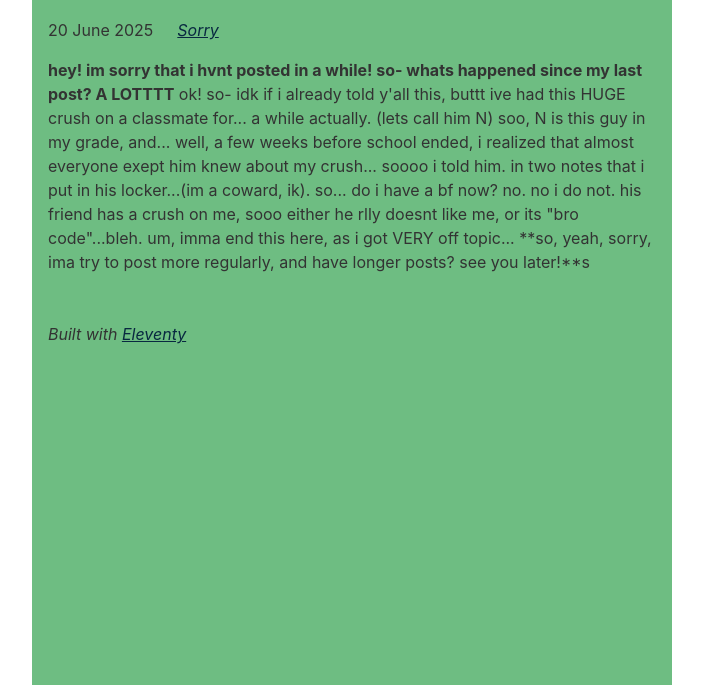
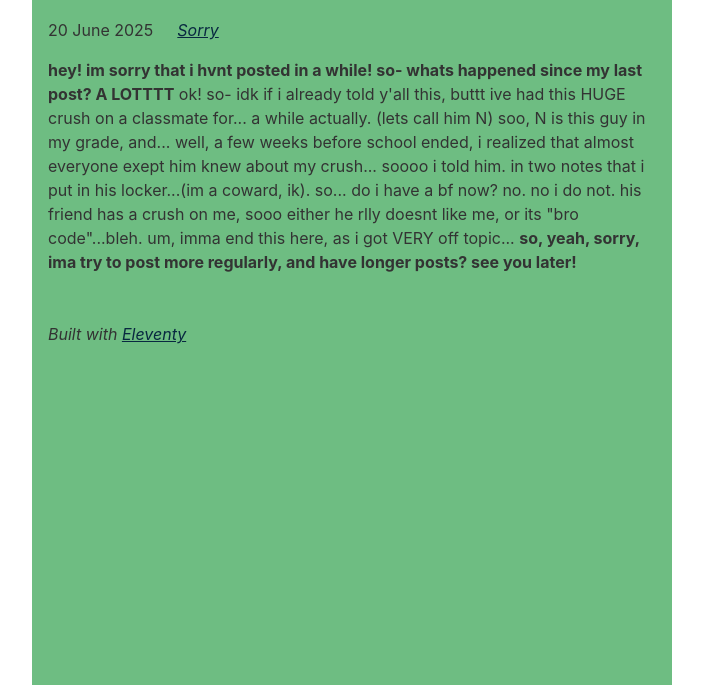
Before and after one commit to leonoratrius/golden_songbird.blog, an Eleventy site: page content/blog/sorry.md in a window 1280 px wide. Shown: the part 115-800 px from the top of the page, without its empty margins (288-991 px from the left). Built offline with nearby package versions, Linux system fonts and the light colour scheme; Eleventy itself is replaced by a stand-in of ours; files that its build step writes are made by us from their sources; what @zachleat/heading-anchors, zod-validation-error would draw is missing.

Commit message:
hopefully fixing a problem?

```diff
--- a/content/blog/sorry.md
+++ b/content/blog/sorry.md
@@ -6,4 +6,4 @@ tags: sorry
 ---
 **hey! im sorry that i hvnt posted in a while! so- whats happened since my last post? A LOTTTT**
 ok! so- idk if i already told y'all this, buttt ive had this HUGE crush on a classmate for... a while actually. (lets call him N) soo, N is this guy in my grade, and... well, a few weeks before school ended, i realized that almost everyone exept him knew about my crush... soooo i told him. in two notes that i put in his locker...(im a coward, ik). so... do i have a bf now? no. no i do not. his friend has a crush on me, sooo either he rlly doesnt like me, or its "bro code"...bleh. um, imma end this here, as i got VERY off topic...
-**so, yeah, sorry, ima try to post more regularly, and have longer posts? see you later!**s
+**so, yeah, sorry, ima try to post more regularly, and have longer posts? see you later!**
```
